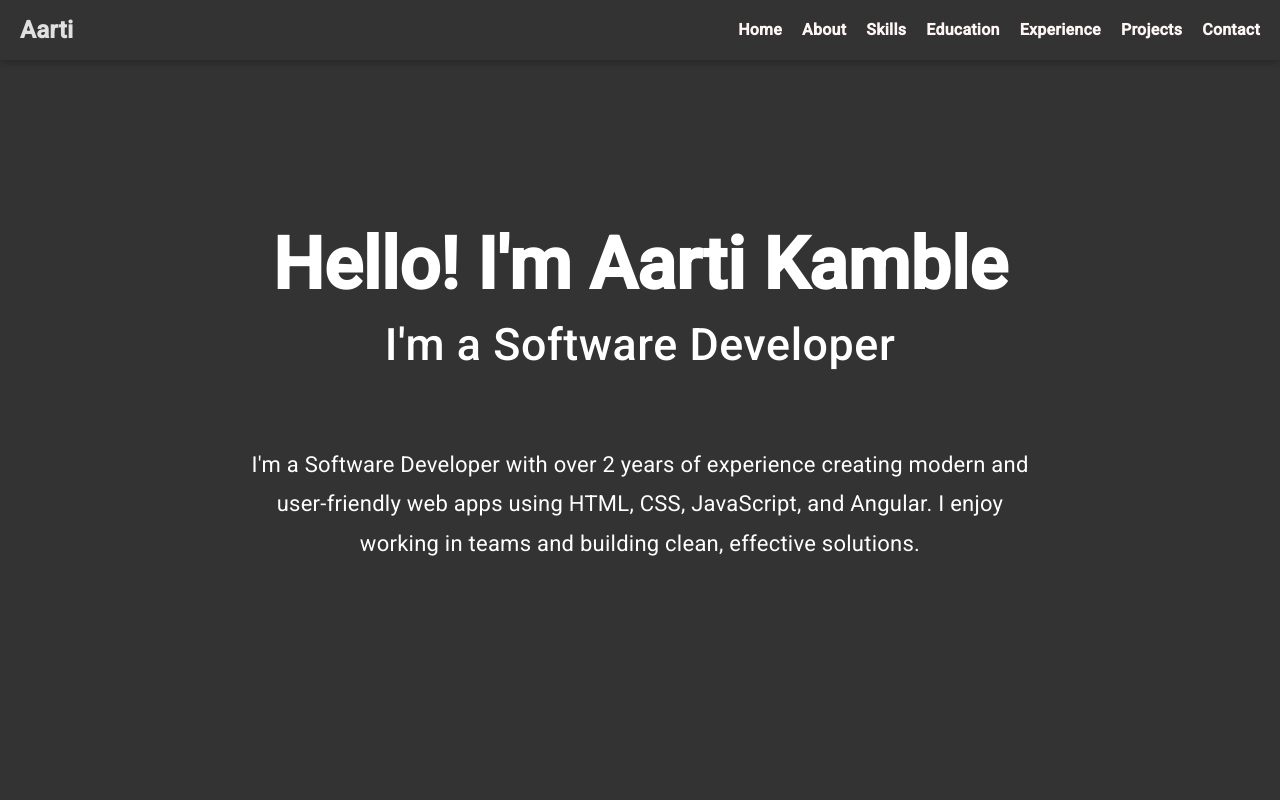
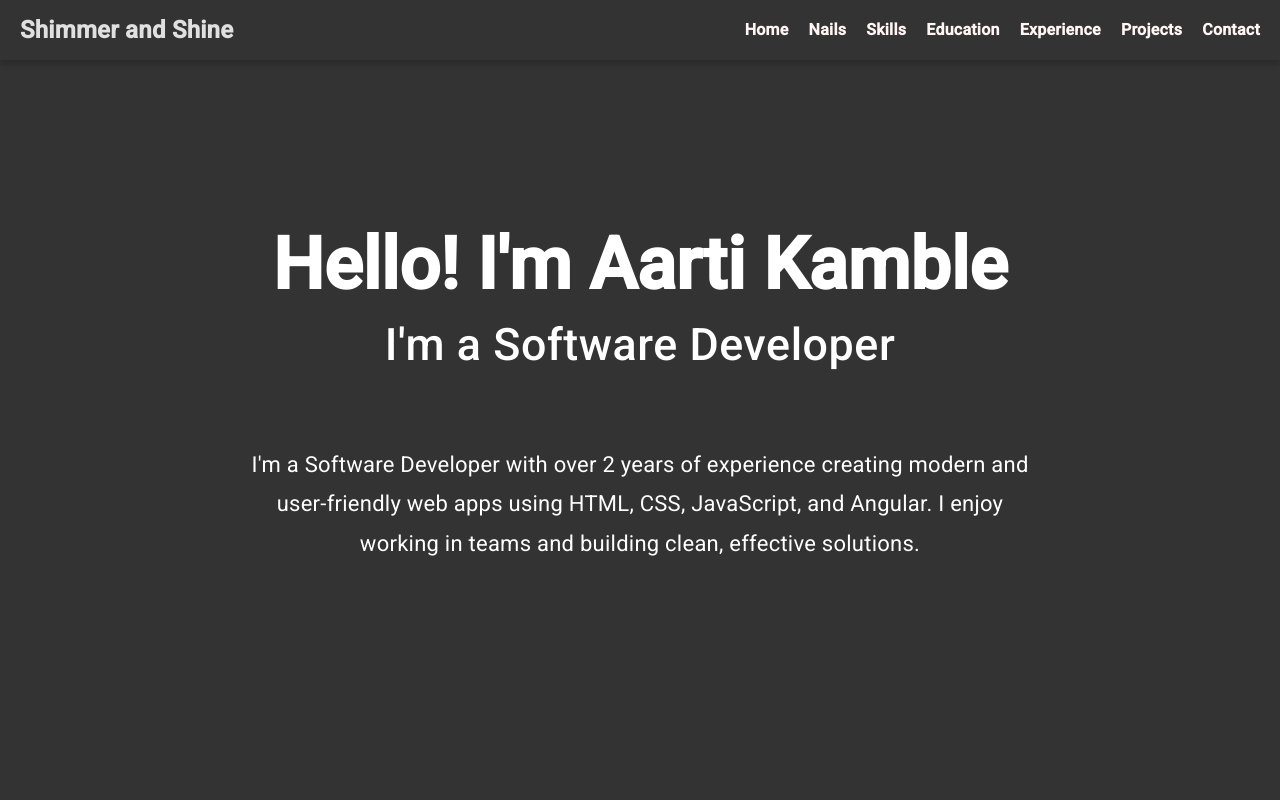
Before and after one commit to Aartikamble2111/Portfolio_aarti-main, an Angular app: page / in a window 1280 px wide. Shown: the top 800 px of the page. Built offline with nearby package versions, Linux system fonts and the light colour scheme.

Commit message:
first commit

```diff
--- a/src/app/header/header.component.html
+++ b/src/app/header/header.component.html
@@ -1,5 +1,5 @@
 <nav class="navbar">
-  <span class="navbar-name">Aarti</span>
+  <span class="navbar-name">Shimmer and  Shine</span>
 
   <div class="hamburger" (click)="toggleMenu()">
     <div></div>
@@ -9,7 +9,7 @@
 
   <div class="navbar-menu" [ngClass]="{'show-menu': isMenuOpen}">
     <a (click)="scrollToSection('home')">Home</a>
-    <a (click)="scrollToSection('about')">About</a>
+    <a (click)="scrollToSection('about')">Nails</a>
     <a (click)="scrollToSection('skills')">Skills</a>
     <a (click)="scrollToSection('education')">Education</a>
     <a (click)="scrollToSection('experience')">Experience</a>
```
